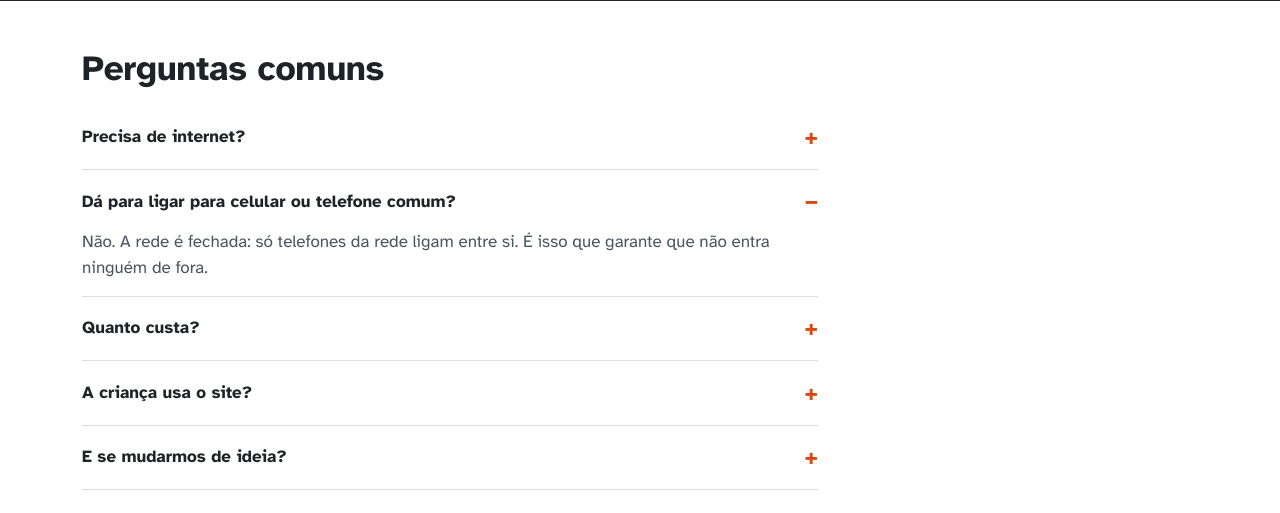
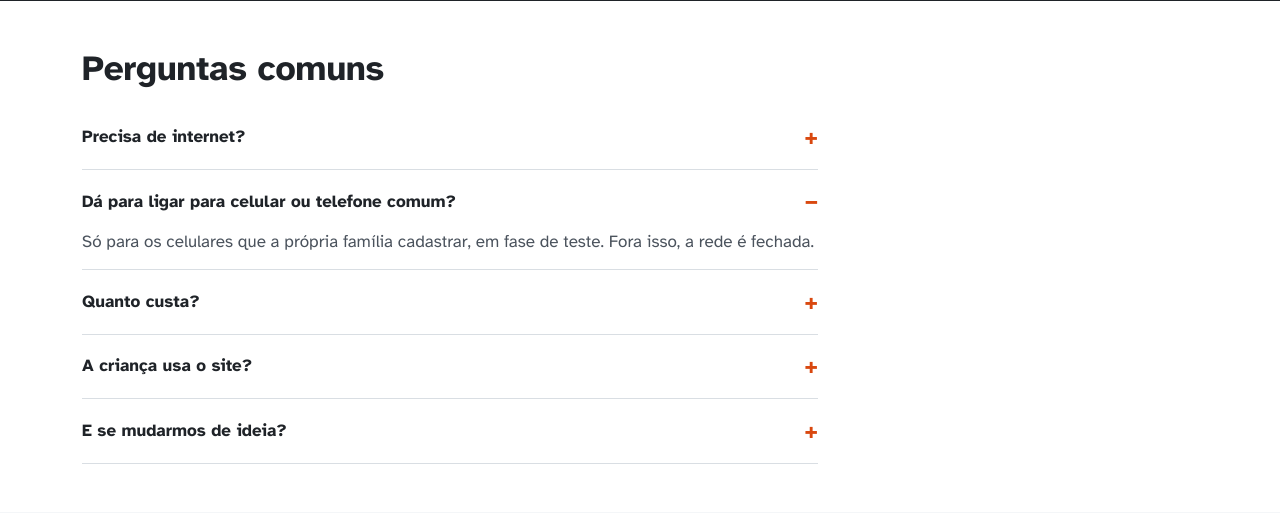
Before and after one commit to danielbmariani/telefonefixo, a Flask app: page / in a window 1280 px wide, after a click on "Dá para ligar para celular ou telefone comum?". Shown: the part 1973-2486 px from the top of the page. Run offline with Flask 3, Linux system fonts and the light colour scheme.

Commit message:
Página inicial: pergunta sobre celular bate com a aba Celulares
Co-Authored-By: Claude Fable 5.1 <noreply@anthropic.com>

```diff
--- a/portal/rede/templates/landing.html
+++ b/portal/rede/templates/landing.html
@@ -72,7 +72,7 @@
       <h2>Perguntas comuns</h2>
       <div class="faq mt-3">
         <details><summary>Precisa de internet?</summary><p>Sim. O GRP2601 liga no roteador por cabo de rede; o GRP2602W usa o Wi-Fi da casa. As ligações passam pela internet, sem custo por minuto.</p></details>
-        <details><summary>Dá para ligar para celular ou telefone comum?</summary><p>Não. A rede é fechada: só telefones da rede ligam entre si. É isso que garante que não entra ninguém de fora.</p></details>
+        <details><summary>Dá para ligar para celular ou telefone comum?</summary><p>Só para os celulares que a própria família cadastrar, em fase de teste. Fora isso, a rede é fechada.</p></details>
         <details><summary>Quanto custa?</summary><p>Só o aparelho, comprado por você em qualquer loja. A rede não cobra nada.</p></details>
         <details><summary>A criança usa o site?</summary><p>Não. O site é do responsável. A criança usa só o telefone e o cartão com os números.</p></details>
         <details><summary>E se mudarmos de ideia?</summary><p>Você exclui a conta pelo site. O telefone deixa de funcionar na rede e os dados são apagados, como descrito na política de privacidade.</p></details>
```
Also changed, not shown: portal/tests/test_por_dentro.py (+2 -0 lines).
